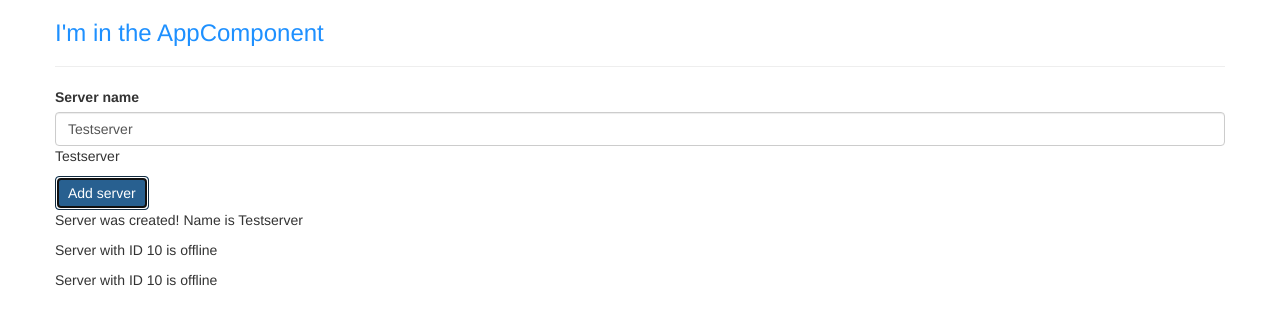
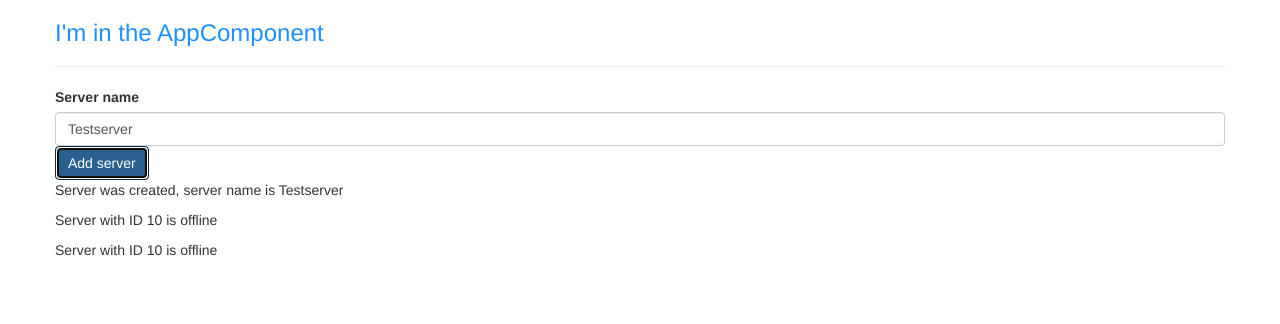
Before and after one commit to dirkgietelink/udemy-ang8, an Angular app: page / in a window 1280 px wide. Both pictures are taken after a click on the button "Add server". Shown: the top 324 px of the page. Built offline with nearby package versions, Linux system fonts and the light colour scheme.

Commit message:
vid 36: Directive *ngIf used inside <p> element. The asterisk * is because it is a structural directive, i.e. it changes the DOM.

```diff
--- a/src/app/servers/servers.component.html
+++ b/src/app/servers/servers.component.html
@@ -8,12 +8,12 @@
   class="form-control"
   [(ngModel)]="serverName">
 
-<p>{{ serverName }}</p>
 <button
   class="btn btn-primary"
   [disabled]="!allowNewServer"
   (click)="onCreateServer()">Add server</button>
 <!--<p [innerText]="allowNewServer"></p>-->
-<p>{{ serverCreationStatus }}</p>
+<!--<p>{{ serverCreationStatus }}</p>-->
+<p *ngIf="serverCreated">Server was created, server name is {{ serverName}}</p>
 <app-server></app-server>
 <app-server></app-server>
--- a/src/app/servers/servers.component.ts
+++ b/src/app/servers/servers.component.ts
@@ -15,6 +15,7 @@
   allowNewServer = false;
   serverCreationStatus = 'No server was created!';
   serverName = 'Testserver';
+  serverCreated = false;
 
   constructor() {
     setTimeout(() => {
@@ -26,6 +27,7 @@
   }
 
   onCreateServer() {
+    this.serverCreated = true;
     this.serverCreationStatus = 'Server was created! Name is ' + this.serverName;
   }
 
```
